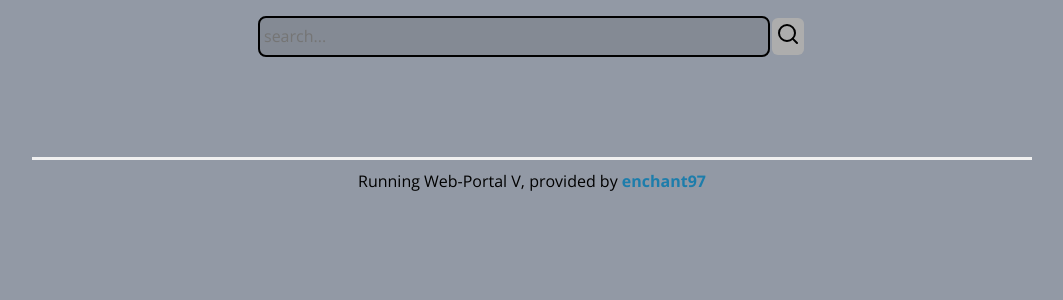
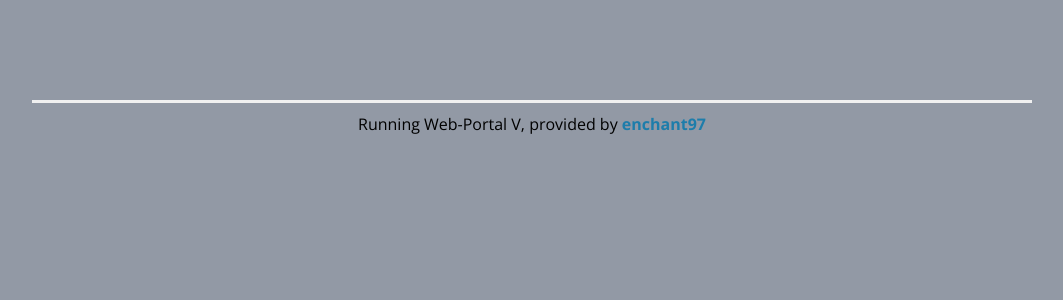
Before and after one commit to enchant97/web-portal, a Python web app: template web_portal/templates/portal.jinja2 in a window 1280 px wide. Shown: the part 97-397 px from the top of the page, without its empty margins (108-1171 px from the left). Run offline with Jinja, Linux system fonts and the light colour scheme; the template is opened without the code that fills it, so the values that code supplies are empty.

Commit message:
move search into plugin

```diff
--- a/web_portal/config.py
+++ b/web_portal/config.py
@@ -10,7 +10,6 @@ class Settings(BaseSettings):
     UNSECURE_LOGIN: Optional[bool] = False
     PORTAL_SECURED: Optional[bool] = False
     SHOW_PANEL_HEADERS: Optional[bool] = True
-    SEARCH_URL: Optional[str] = None
     LOG_LEVEL: Optional[str] = "INFO"
 
     class Config:
--- a/web_portal/main.py
+++ b/web_portal/main.py
@@ -62,7 +62,6 @@ def create_app():
     app.config["__VERSION__"] = __version__
     app.secret_key = get_settings().SECRET_KEY
     app.config["QUART_AUTH_COOKIE_SECURE"] = not get_settings().UNSECURE_LOGIN
-    app.config["SEARCH_URL"] = get_settings().SEARCH_URL
     app.config["SHOW_PANEL_HEADERS"] = get_settings().SHOW_PANEL_HEADERS
     logging.debug("registering blueprints")
     # register blueprints
--- /dev/null
+++ b/web_portal/plugins/web_links/templates/web_links/includes/search-widget.jinja
@@ -0,0 +1,5 @@
+{% from "/shared/macros.jinja2" import feather_img %}
+<form class="web_links__search-form" action="{{ config.plugin__web_links.SEARCH_URL }}" method="{{ config.plugin__web_links.SEARCH_METHOD }}">
+    <input type="text" name="q" placeholder="search..." required>
+    <button type="submit" title="Search">{{ feather_img('search') }}</button>
+</form>
--- a/web_portal/static/style.css
+++ b/web_portal/static/style.css
@@ -183,23 +183,6 @@ footer a {
     margin-bottom: 15px;
 }
 
-.search-box {
-    max-width: none;
-    width: 100%;
-    display: flex;
-    flex-direction: row;
-    justify-content: center;
-    margin-bottom: 10px;
-}
-
-.search-box input {
-    width: 50%;
-}
-
-.search-box input:focus {
-    outline: solid black 2px;
-}
-
 /* flash styles */
 .flashes {
     display: flex;
--- a/web_portal/templates/portal.jinja2
+++ b/web_portal/templates/portal.jinja2
@@ -1,13 +1,6 @@
 {% extends "/shared/base.jinja2" %}
 {% block title %}Portal{% endblock %}
 {% block main %}
-{% if config.SEARCH_URL != None %}
-<form class="search-box" action="{{ config.SEARCH_URL }}" method="get">
-    <input type="text" name="q" placeholder="search..." required autofocus>
-    <button type="submit" title="Search">{{ macros.feather_img('search') }}</button>
-</form>
-{% endif %}
-
 <div id="widgets">
     {% for widget in rendered_widgets %}
     <div class="widget-outer {{ widget[0].widget.internal_name }}" id="widget-{{ widget[0].id }}">
```
Also changed, not shown: web_portal/plugins/web_links/static/web_links.css (+17 -0 lines), web_portal/plugins/web_links/widgets.py (+10 -1 lines).
